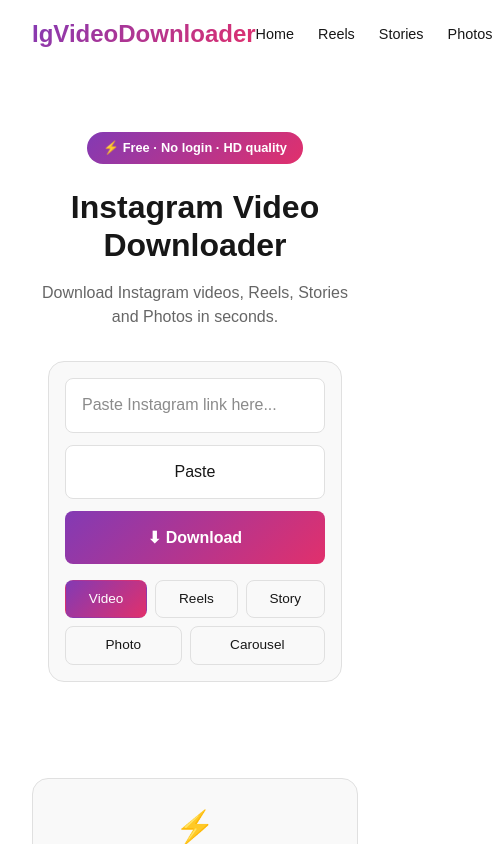
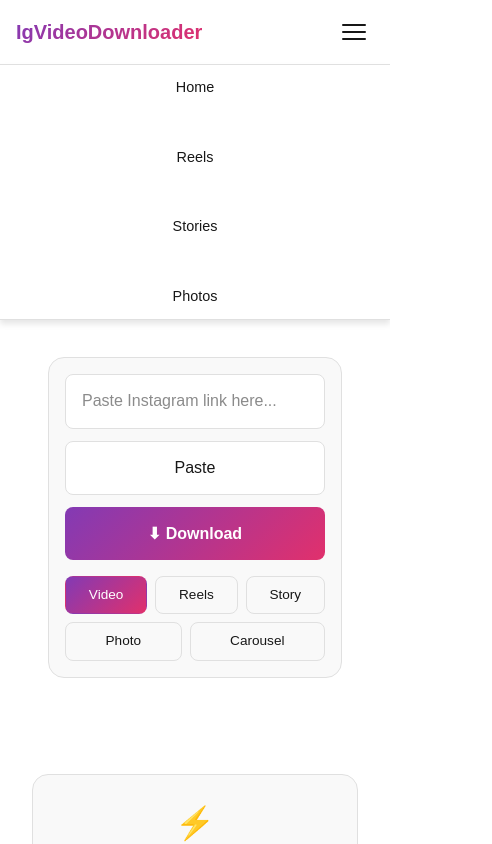
Before and after one commit to SubhamBhowmik/ig_downloader, a Next.js app: page / in a window 390 px wide. Shown: the top 844 px of the page, 492 px wide, since content can reach past the window. Built offline with nearby package versions, Linux system fonts and the light colour scheme.

Commit message:
UI changes

```diff
--- a/components/Navbar.js
+++ b/components/Navbar.js
@@ -1,14 +1,30 @@
+import { useState } from 'react'
 import Link from 'next/link'
 
 export default function Navbar() {
+  const [mobileMenuOpen, setMobileMenuOpen] = useState(false)
+
   return (
     <nav className="navbar">
       <Link href="/" className="logo">IgVideoDownloader</Link>
-      <ul className="nav-links">
-        <li><Link href="/">Home</Link></li>
-        <li><Link href="/instagram-reels-downloader">Reels</Link></li>
-        <li><Link href="/instagram-story-downloader">Stories</Link></li>
-        <li><Link href="/instagram-photo-downloader">Photos</Link></li>
+
+      <button
+        className="mobile-menu-btn"
+        onClick={() => setMobileMenuOpen(!mobileMenuOpen)}
+        aria-label="Toggle menu"
+      >
+        <span className={`hamburger ${mobileMenuOpen ? 'open' : ''}`}>
+          <span></span>
+          <span></span>
+          <span></span>
+        </span>
+      </button>
+
+      <ul className={`nav-links ${mobileMenuOpen ? 'active' : ''}`}>
+        <li><Link href="/" onClick={() => setMobileMenuOpen(false)}>Home</Link></li>
+        <li><Link href="/instagram-reels-downloader" onClick={() => setMobileMenuOpen(false)}>Reels</Link></li>
+        <li><Link href="/instagram-story-downloader" onClick={() => setMobileMenuOpen(false)}>Stories</Link></li>
+        <li><Link href="/instagram-photo-downloader" onClick={() => setMobileMenuOpen(false)}>Photos</Link></li>
       </ul>
     </nav>
   )
--- a/pages/index.js
+++ b/pages/index.js
@@ -9,7 +9,7 @@
   return (
     <>
       <Head>
-        <title>Instagram Video Downloader — Free & Fast | IgVideoDownloader</title>
+        <title>Instagram Video Downloader - Free HD | IgVideoDownloader</title>
         <meta name="description" content="Download Instagram videos, Reels, Stories and Photos for free. No login required. HD quality. Works on all devices." />
         <meta name="keywords" content="instagram video downloader, download instagram video, instagram reels downloader" />
         <link rel="canonical" href="https://yoursite.com/" />
--- a/pages/instagram-photo-downloader.js
+++ b/pages/instagram-photo-downloader.js
@@ -9,7 +9,7 @@
   return (
     <>
       <Head>
-        <title>Instagram Photo Downloader — Download Photos Free | IgVideoDownloader</title>
+        <title>Instagram Photo Downloader - Free HD | IgVideoDownloader</title>
         <meta name="description" content="Download Instagram photos in high resolution for free. Save any photo from Instagram with no login." />
         <meta name="keywords" content="instagram photo downloader, download instagram photo, instagram image downloader" />
         <link rel="canonical" href="https://yoursite.com/instagram-photo-downloader" />
--- a/pages/instagram-reels-downloader.js
+++ b/pages/instagram-reels-downloader.js
@@ -9,7 +9,7 @@
   return (
     <>
       <Head>
-        <title>Instagram Reels Downloader — Download Reels Free | IgVideoDownloader</title>
+        <title>Instagram Reels Downloader - Free HD | IgVideoDownloader</title>
         <meta name="description" content="Download Instagram Reels in HD quality for free. No login required. Fast and easy Reels downloader." />
         <meta name="keywords" content="instagram reels downloader, download reels, instagram reels video download" />
         <link rel="canonical" href="https://yoursite.com/instagram-reels-downloader" />
--- a/pages/instagram-story-downloader.js
+++ b/pages/instagram-story-downloader.js
@@ -9,7 +9,7 @@
   return (
     <>
       <Head>
-        <title>Instagram Story Downloader — Download Stories Free | IgVideoDownloader</title>
+        <title>Instagram Story Downloader - Free HD | IgVideoDownloader</title>
         <meta name="description" content="Download Instagram Stories anonymously and for free. Save stories from any public account in HD." />
         <meta name="keywords" content="instagram story downloader, download instagram story, story saver" />
         <link rel="canonical" href="https://yoursite.com/instagram-story-downloader" />
--- a/styles/globals.css
+++ b/styles/globals.css
@@ -43,6 +43,7 @@
   padding: 1rem 2rem;
   max-width: 1200px;
   margin: 0 auto;
+  position: relative;
 }
 
 .navbar .logo {
@@ -52,12 +53,15 @@
   -webkit-background-clip: text;
   -webkit-text-fill-color: transparent;
   background-clip: text;
+  text-decoration: none;
 }
 
 .navbar .nav-links {
   display: flex;
   gap: 1.5rem;
   list-style: none;
+  margin: 0;
+  padding: 0;
 }
 
 .navbar .nav-links a {
@@ -70,6 +74,44 @@
 
 .navbar .nav-links a:hover {
   color: var(--primary);
+}
+
+/* Mobile Menu Button */
+.mobile-menu-btn {
+  display: none;
+  background: none;
+  border: none;
+  cursor: pointer;
+  padding: 0.5rem;
+  z-index: 1000;
+}
+
+.hamburger {
+  display: flex;
+  flex-direction: column;
+  gap: 5px;
+  width: 24px;
+}
+
+.hamburger span {
+  display: block;
+  width: 100%;
+  height: 2px;
+  background: var(--foreground);
+  border-radius: 2px;
+  transition: all 0.3s ease;
+}
+
+.hamburger.open span:nth-child(1) {
+  transform: rotate(45deg) translate(5px, 5px);
+}
+
+.hamburger.open span:nth-child(2) {
+  opacity: 0;
+}
+
+.hamburger.open span:nth-child(3) {
+  transform: rotate(-45deg) translate(5px, -5px);
 }
 
 /* Hero Section */
@@ -170,6 +212,51 @@
   opacity: 0.9;
 }
 
+@media (max-width: 768px) {
+  .mobile-menu-btn {
+    display: block;
+  }
+
+  .nav-links {
+    position: absolute;
+    top: 100%;
+    left: 0;
+    right: 0;
+    flex-direction: column;
+    background: var(--background);
+    border-top: 1px solid var(--border);
+    border-bottom: 1px solid var(--border);
+    padding: 1rem 2rem;
+    gap: 1rem;
+    display: none;
+    box-shadow: 0 4px 6px rgba(0, 0, 0, 0.1);
+  }
+
+  .nav-links.active {
+    display: flex;
+  }
+
+  .nav-links li {
+    width: 100%;
+    text-align: center;
+  }
+
+  .nav-links a {
+    display: block;
+    padding: 0.75rem 0;
+    font-size: 1rem;
+  }
+
+  .navbar {
+    padding: 1rem;
+    flex-wrap: wrap;
+  }
+
+  .navbar .logo {
+    font-size: 1.25rem;
+  }
+}
+
 @media (max-width: 600px) {
   .input-card {
     padding: 1rem;
@@ -217,6 +304,23 @@
 
   .hero p {
     font-size: 1rem;
+  }
+
+  .features {
+    grid-template-columns: 1fr;
+    padding: 0 1rem;
+  }
+
+  .steps {
+    grid-template-columns: 1fr;
+  }
+
+  .how-it-works {
+    padding: 0 1rem;
+  }
+
+  .section-title {
+    font-size: 1.5rem;
   }
 }
 
```
